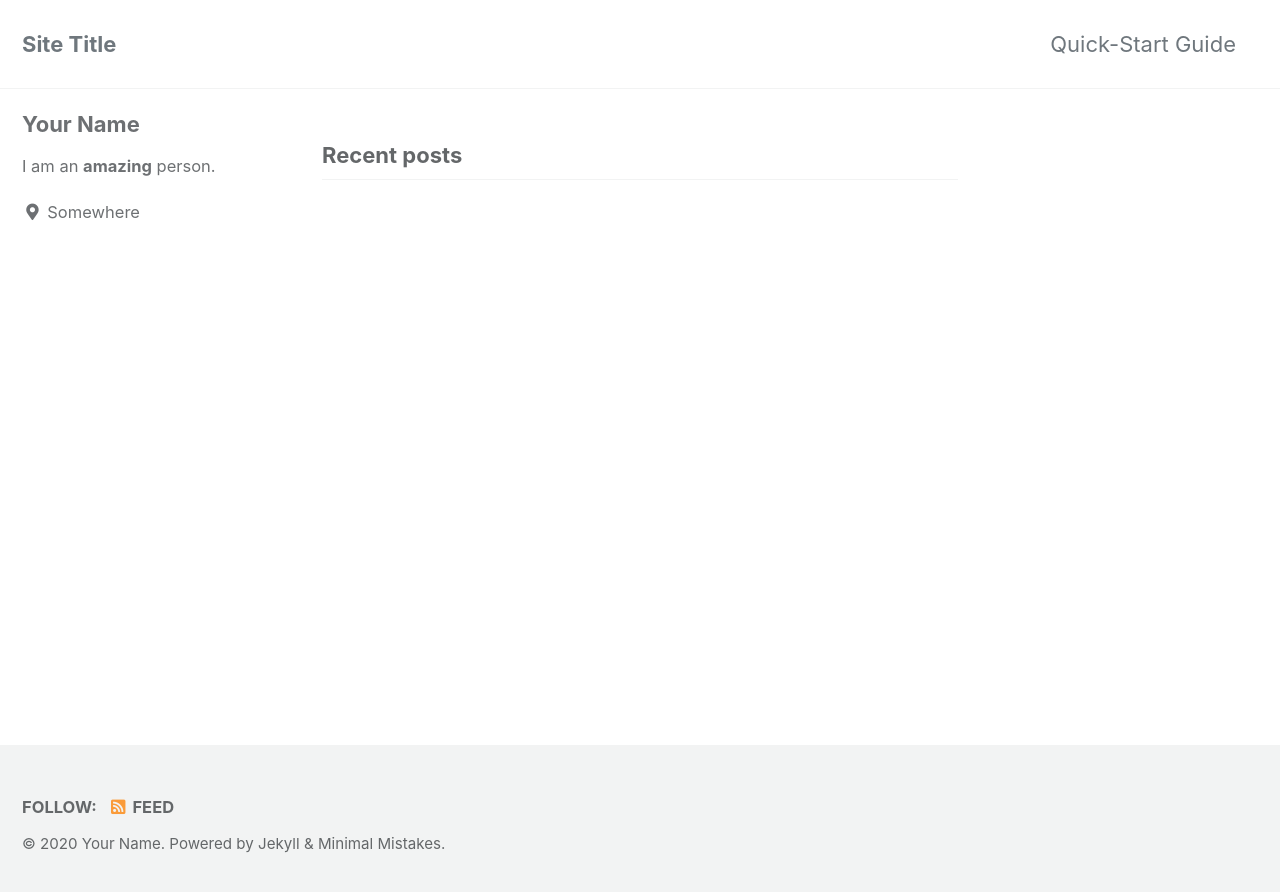
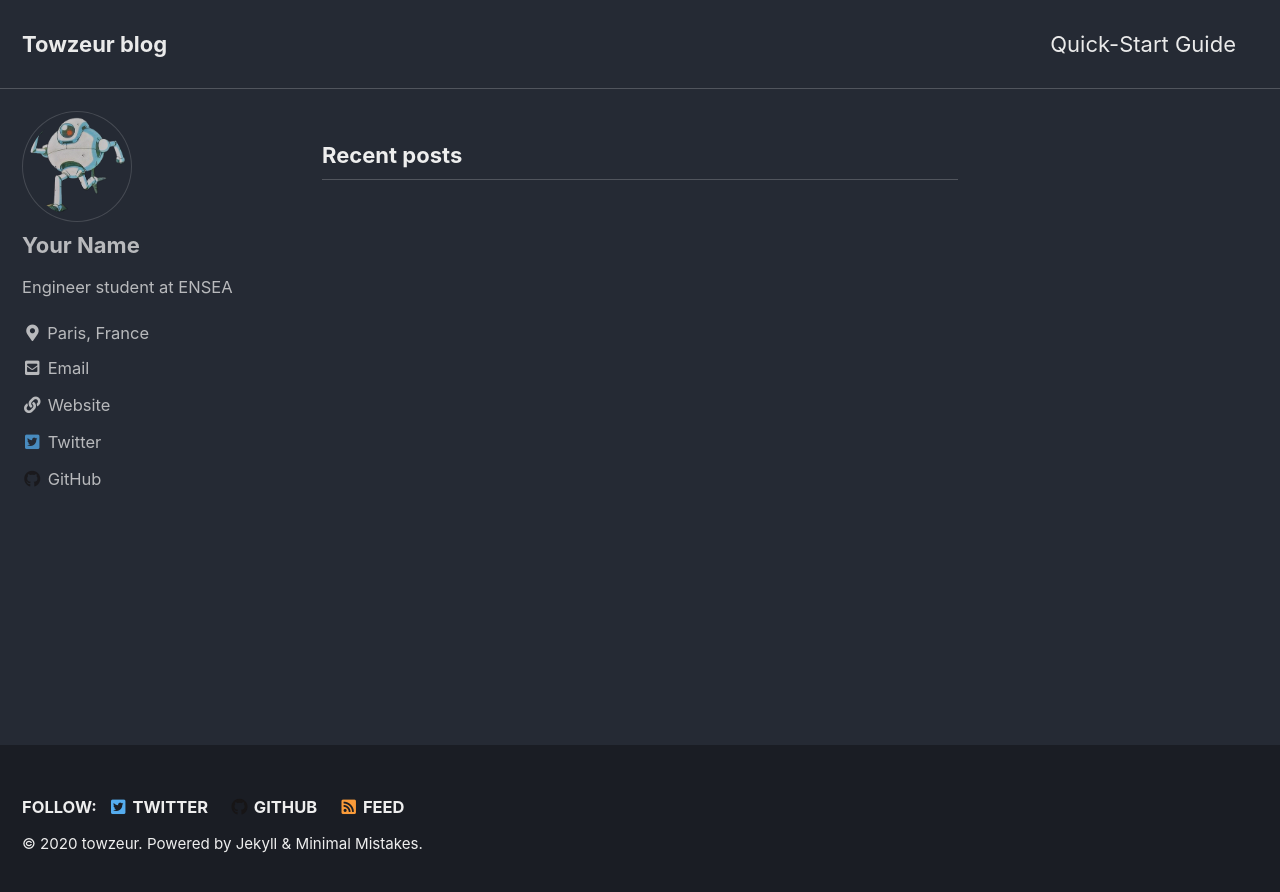
Before and after one commit to towzeur/towzeur.github.io, a Jekyll site: the page built from index.html, in a window 1280 px wide. Shown: the top 892 px of the page. Built offline with Jekyll 4.4.1, drawn with Linux system fonts in a browser that asks for light colours; cached includes are drawn as plain includes; the list of posts is cut into pages by our own code.

Commit message:
started to customize

```diff
--- a/Gemfile
+++ b/Gemfile
@@ -25,4 +25,6 @@ gem "minimal-mistakes-jekyll"
 #
 # If you have any other plugins, put them here!
 group :jekyll_plugins do
+    gem "jekyll-remote-theme"
+    gem "jemoji"
 end
--- a/_config.yml
+++ b/_config.yml
@@ -11,19 +11,19 @@
 # https://mmistakes.github.io/minimal-mistakes/docs/quick-start-guide/#installing-the-theme
 
 # theme                  : "minimal-mistakes-jekyll"
-# remote_theme           : "mmistakes/minimal-mistakes"
-minimal_mistakes_skin    : "default" # "air", "aqua", "contrast", "dark", "dirt", "neon", "mint", "plum", "sunrise"
+remote_theme             : "mmistakes/minimal-mistakes"
+minimal_mistakes_skin    : "dark" #"default" # "air", "aqua", "contrast", "dark", "dirt", "neon", "mint", "plum", "sunrise"
 
 # Site Settings
 locale                   : "en-US"
-title                    : "Site Title"
+title                    : "Towzeur blog"
 title_separator          : "-"
 subtitle                 : # site tagline that appears below site title in masthead
-name                     : "Your Name"
-description              : "An amazing website."
-url                      : # the base hostname & protocol for your site e.g. "https://mmistakes.github.io"
+name                     : "towzeur"
+description              : "Engineer student at ENSEA"
+url                      : &url "https://towzeur.github.io" # the base hostname & protocol for your site e.g. "https://mmistakes.github.io"
 baseurl                  : # the subpath of your site, e.g. "/blog"
-repository               : # GitHub username/repo-name e.g. "mmistakes/minimal-mistakes"
+repository               : "towzeur/towzeur.github.io" # GitHub username/repo-name e.g. "mmistakes/minimal-mistakes"
 teaser                   : # path of fallback teaser image, e.g. "/assets/images/500x300.png"
 logo                     : # path of logo image to display in the masthead, e.g. "/assets/images/88x88.png"
 masthead_title           : # overrides the website title displayed in the masthead, use " " for no title
@@ -94,51 +94,51 @@ analytics:
 # Site Author
 author:
   name             : "Your Name"
-  avatar           : # path of avatar image, e.g. "/assets/images/bio-photo.jpg"
-  bio              : "I am an **amazing** person."
-  location         : "Somewhere"
-  email            :
+  avatar           : "/assets/images/avatar.png" # path of avatar image, e.g. "/assets/images/bio-photo.jpg"
+  bio              : "Engineer student at ENSEA"
+  location         : "Paris, France"
+  #email            : "nicolas.larue@ensea.fr"
   links:
     - label: "Email"
       icon: "fas fa-fw fa-envelope-square"
-      # url: "mailto:your.name@email.com"
+      url: "mailto:nicolas.larue@ensea.fr"
     - label: "Website"
       icon: "fas fa-fw fa-link"
-      # url: "https://your-website.com"
+      url: "https://towzeur.github.io"
     - label: "Twitter"
       icon: "fab fa-fw fa-twitter-square"
-      # url: "https://twitter.com/"
-    - label: "Facebook"
-      icon: "fab fa-fw fa-facebook-square"
-      # url: "https://facebook.com/"
+      url: &twitterUrl "https://twitter.com/towzeur"
+    #- label: "Facebook"
+    #  icon: "fab fa-fw fa-facebook-square"
+    #  # url: "https://facebook.com/"
     - label: "GitHub"
       icon: "fab fa-fw fa-github"
-      # url: "https://github.com/"
-    - label: "Instagram"
-      icon: "fab fa-fw fa-instagram"
-      # url: "https://instagram.com/"
+      url: &githubUrl "https://github.com/towzeur"
+    #- label: "Instagram"
+    #  icon: "fab fa-fw fa-instagram"
+    #  # url: "https://instagram.com/"
 
 # Site Footer
 footer:
   links:
     - label: "Twitter"
       icon: "fab fa-fw fa-twitter-square"
-      # url:
-    - label: "Facebook"
-      icon: "fab fa-fw fa-facebook-square"
-      # url:
+      url: *twitterUrl
+    #- label: "Facebook"
+    #  icon: "fab fa-fw fa-facebook-square"
+    #  # url:
     - label: "GitHub"
       icon: "fab fa-fw fa-github"
-      # url:
-    - label: "GitLab"
-      icon: "fab fa-fw fa-gitlab"
-      # url:
-    - label: "Bitbucket"
-      icon: "fab fa-fw fa-bitbucket"
-      # url:
-    - label: "Instagram"
-      icon: "fab fa-fw fa-instagram"
-      # url:
+      url: *githubUrl
+    #- label: "GitLab"
+    #  icon: "fab fa-fw fa-gitlab"
+    #  # url:
+    #- label: "Bitbucket"
+    #  icon: "fab fa-fw fa-bitbucket"
+    #  # url:
+    #- label: "Instagram"
+    #  icon: "fab fa-fw fa-instagram"
+    #  # url:
 
 
 # Reading Files
@@ -219,6 +219,7 @@ plugins:
   - jekyll-gist
   - jekyll-feed
   - jekyll-include-cache
+  - jemoji # added
 
 # mimic GitHub Pages with --safe
 whitelist:
@@ -227,6 +228,7 @@ whitelist:
   - jekyll-gist
   - jekyll-feed
   - jekyll-include-cache
+  - jemoji
 
 
 # Archives
```
Also changed, not shown: assets/images/avatar.png (added).
